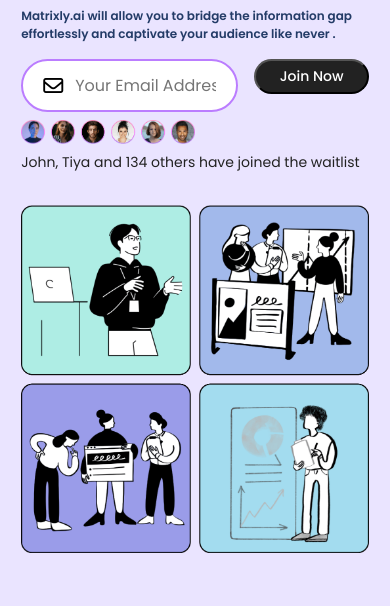
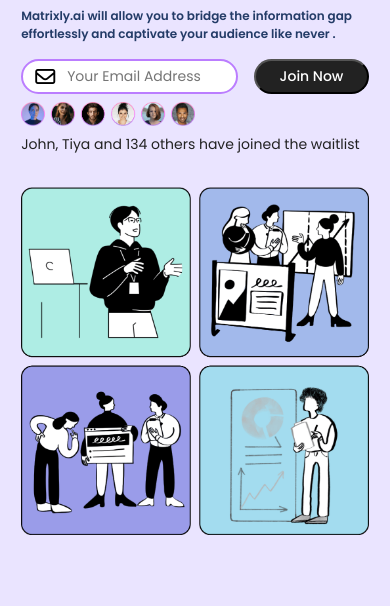
Before and after one commit to ayushmangarg2003/MatrixlyWaitlistPage, a plain HTML site: page index.html in a window 390 px wide. Shown: the part 238-844 px from the top of the page. Drawn offline with Linux system fonts and the light colour scheme.

Commit message:
Btn issue solved

```diff
--- a/style.css
+++ b/style.css
@@ -284,7 +284,15 @@
             .section-1-text-bottom {
                 .input-conatiner {
                     .email-input {
-                        font-size: 12px;
+                        padding: 2px 12px;
+                        height: 35px;
+                        & i{
+                            font-size: 1.25rem;
+                        }
+
+                        & input{
+                            font-size: 14px;
+                        }
                     }
                 }
             }
```
